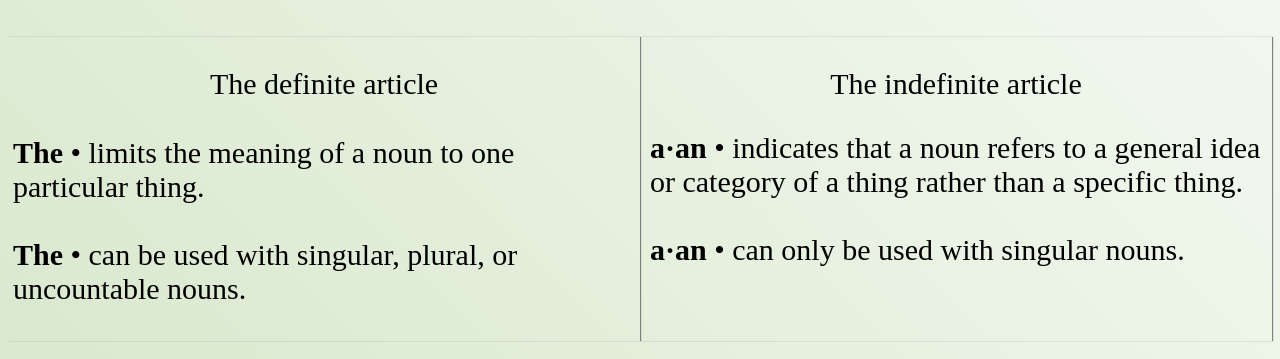
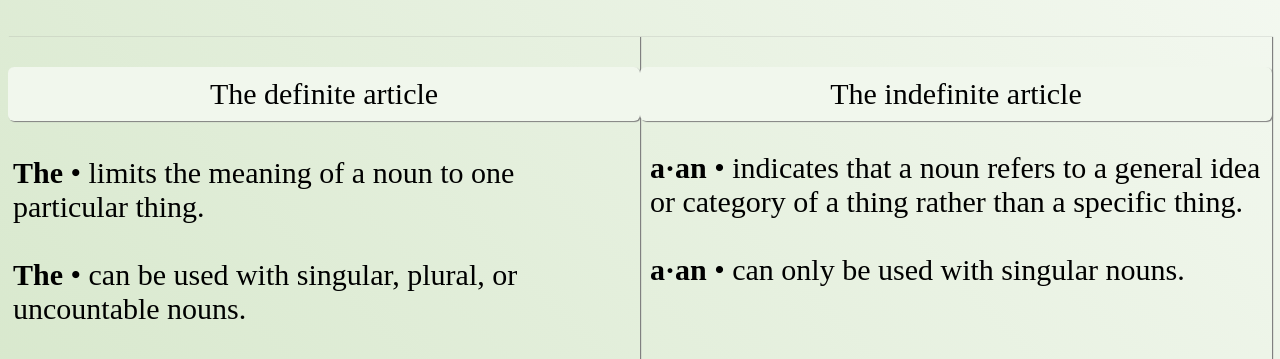
Before and after one commit to Alhedaya/English-Lesson-4-Articles, a plain HTML site: page index.html in a window 1280 px wide. Shown: the part 741-1100 px from the top of the page. Drawn offline with Linux system fonts and the light colour scheme.

Commit message:
Update index.html

```diff
--- a/index.html
+++ b/index.html
@@ -229,7 +229,7 @@ background-color: #D1E4C4;
 
 <div style="box-shadow: 1px 0 1px grey;">
 
-<p style="text-align: center; font-size: 30px;"> The definite article </p>
+<p class="p1" style="text-align: center; "> The definite article </p>
 
 <p style="text-align: left; font-size: 30px; padding: 5px;">
 <b>The</b> &bull; limits the meaning of a noun to one particular thing.<br><br>
@@ -239,7 +239,7 @@ background-color: #D1E4C4;
 
 <div style="box-shadow: 1px 0 1px grey; ">
 
-<p style="text-align: center; font-size: 30px;"> The indefinite article </p>
+<p class ="p1" style="text-align: center; "> The indefinite article </p>
 
 <p style="text-align: left; font-size: 30px; padding-left: 10px;">
 <b>a&middot;an</b> &bull; indicates that a noun refers to a general idea or category of a thing rather than a specific thing.<br><br>
```
